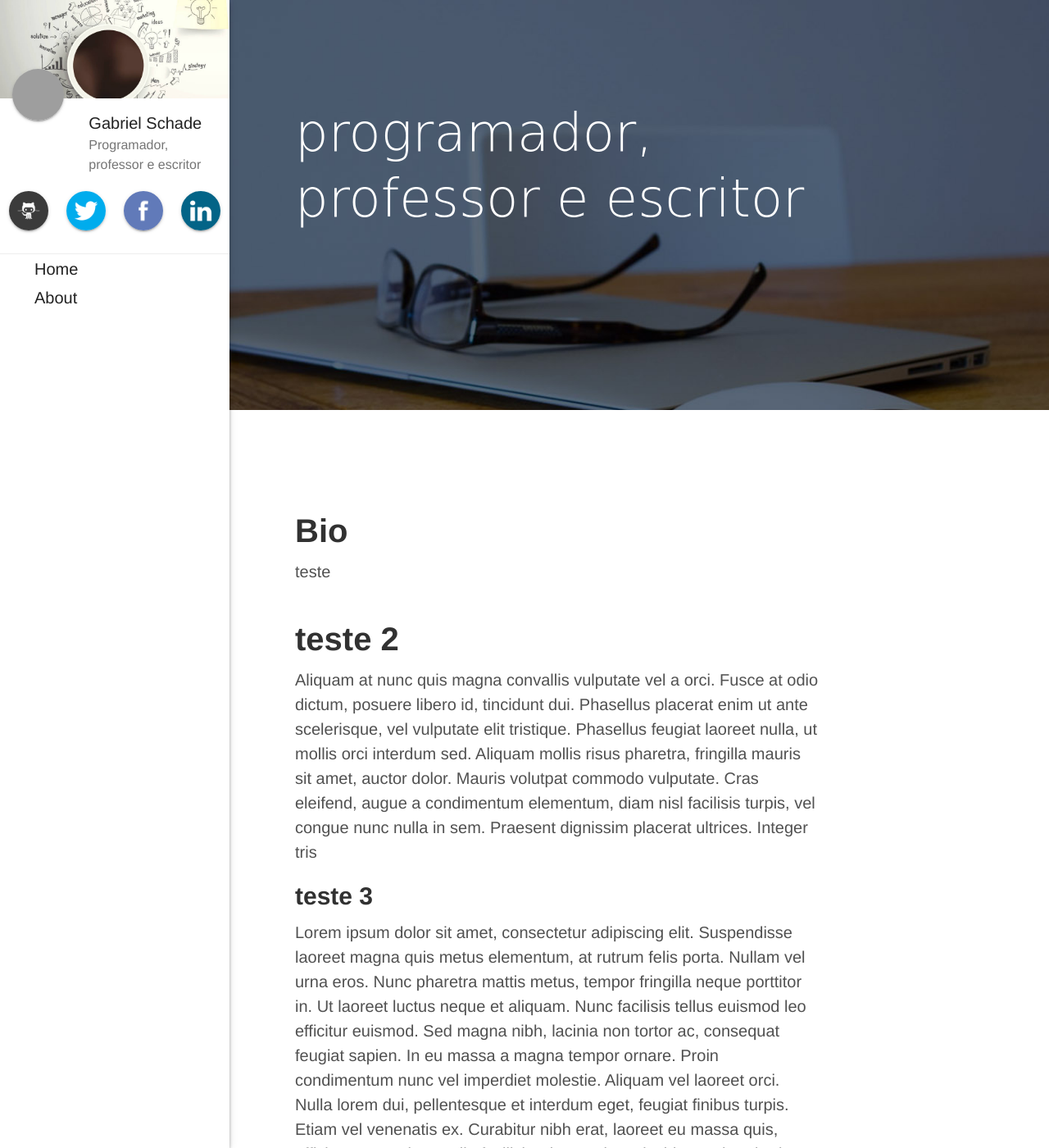
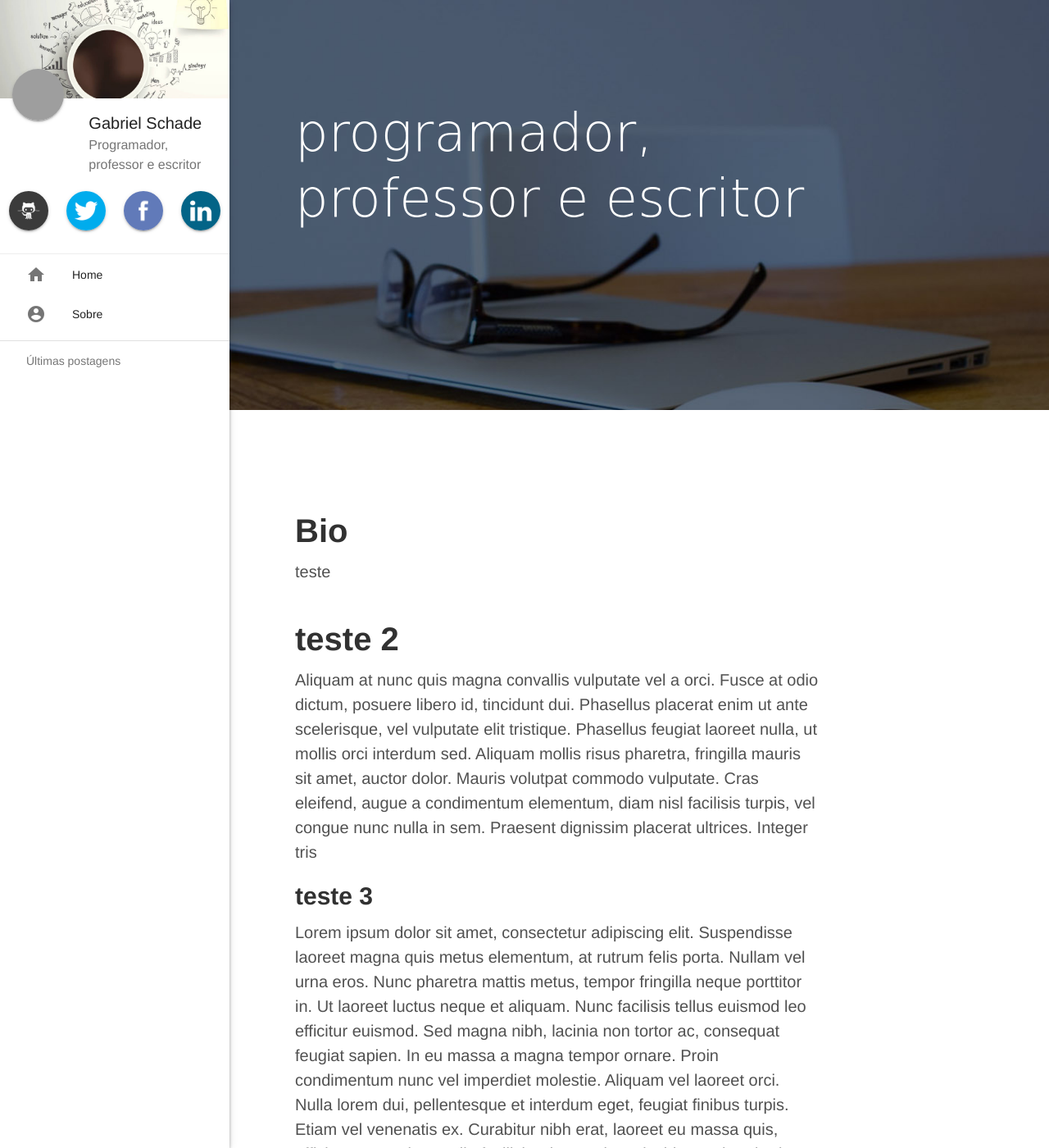
Before and after one commit to gabrielschade/gabrielschade.github.io, a Jekyll site: the page built from about.md, in a window 1280 px wide and 1400 px high. Shown: the whole window at 82% size. Built offline with Jekyll 4.4.1, drawn with Linux system fonts in a browser that asks for light colours; nearby versions of some CDN libraries; comment, search, counter and statistics services are not loaded; grey boxes are pictures that could not be loaded.

Commit message:
side-bar

```diff
--- a/_includes/sidebar.html
+++ b/_includes/sidebar.html
@@ -50,16 +50,17 @@
     </div>
   <hr class="margin-top-0 no-bottom"/>
 
-  <!-- <div class="row"><div class="row">
-    <ul id="slide-out" class="side-nav">
+  <div class="row">
+    <ul id="slide-out" class="side-nav" style="transform: translateX(0px);">
               <li><a class="waves-effect" href="/{{ site.baseurl }}"><i class="material-icons">home</i>Home</a></li>
               <li><a class="waves-effect" href="/about"><i class="material-icons">account_circle</i>Sobre</a></li>
               <li><div class="divider"></div></li>
               <li><a class="subheader">Últimas postagens</a></li>
             </ul>
-    </div></div> -->
+    </div>
 
-  <div class="container sidebar-sticky">
+
+  <!-- <div class="container sidebar-sticky">
 
     <nav class="sidebar-nav transparent-nav">
       <a class="sidebar-nav-item{% if page.url == site.baseurl %} active{% endif %}" >
@@ -81,5 +82,5 @@
         {% endfor %}
 
     </nav>
-  </div>
+  </div> -->
 </div>
--- a/css/blog.css
+++ b/css/blog.css
@@ -150,6 +150,13 @@ a .icon:hover{
     min-height:500px;
   }
 
+.side-nav{
+        position: static;
+        width: auto;
+        -webkit-box-shadow: none;
+        box-shadow: none;
+}
+
   @media (min-width: 48em) {
     .sidebar {
         width:14em;
```
